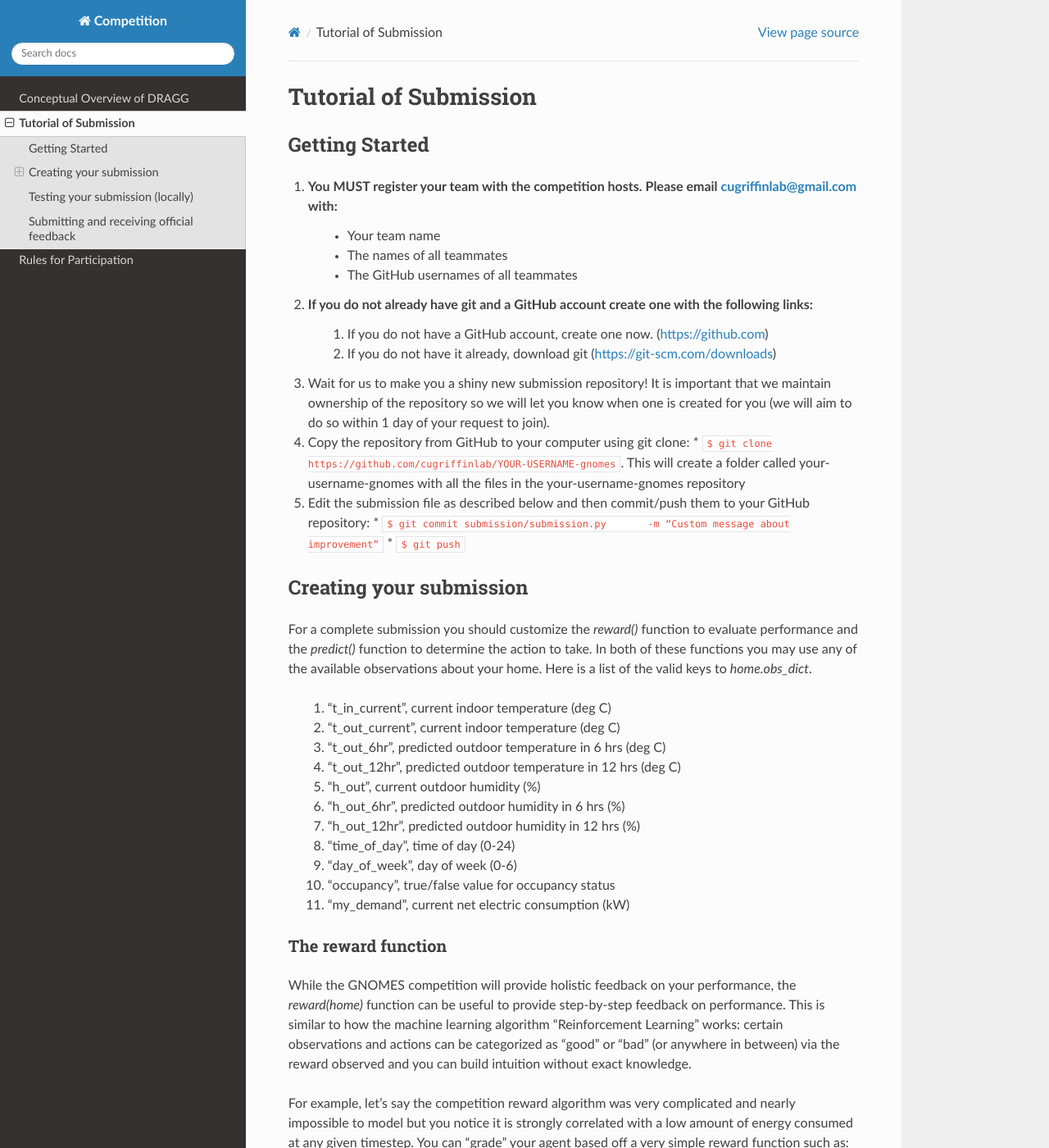
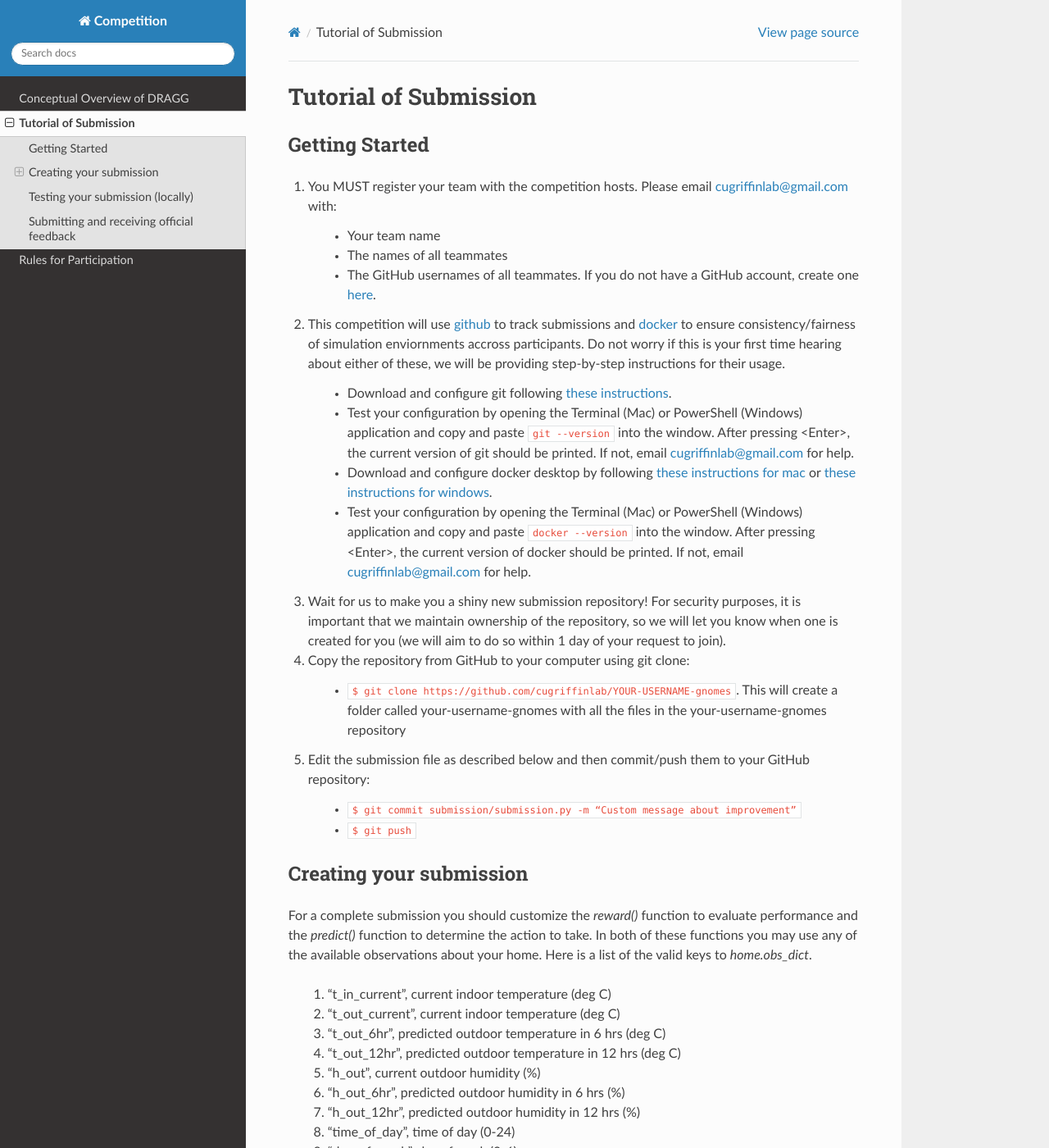
Before and after one commit to CUgriffinlab/gnomes-submission, a Sphinx documentation site: the page built from docs/source/tutorial.rst, in a window 1280 px wide and 1400 px high. Shown: the whole window at 82% size. Built offline with Sphinx 7.4.7 and the Read the Docs theme 2.0.0, drawn with Linux system fonts in a browser that asks for light colours; some of the changed text lies outside the part shown.

Commit message:
Updated tutorial instructions

```diff
--- a/docs/source/tutorial.rst
+++ b/docs/source/tutorial.rst
@@ -3,21 +3,27 @@ Tutorial of Submission
 Getting Started
 -------------------------------------------
 #. You MUST register your team with the competition hosts. Please email cugriffinlab@gmail.com with:
+
 	* Your team name
 	* The names of all teammates
-	* The GitHub usernames of all teammates
+	* The GitHub usernames of all teammates. If you do not have a GitHub account, create one `here <https://github.com/join>`_.
 
-#. If you do not already have git and a GitHub account create one with the following links:
-	#.	If you do not have a GitHub account, create one now. (https://github.com)
-	#.	If you do not have it already, download git (https://git-scm.com/downloads)
+#. This competition will use `github <https://github.com/about>`_ to track submissions and `docker <https://docs.docker.com/get-started/overview/>`_ to ensure consistency/fairness of simulation enviornments accross participants. Do not worry if this is your first time hearing about either of these, we will be providing step-by-step instructions for their usage.
 
-#. Wait for us to make you a shiny new submission repository! It is important that we maintain ownership of the repository so we will let you know when one is created for you (we will aim to do so within 1 day of your request to join).
+	* Download and configure git following `these instructions <https://docs.github.com/en/get-started/quickstart/set-up-git>`_.
+	* Test your configuration by opening the Terminal (Mac) or PowerShell (Windows) application and copy and paste ``git --version`` into the window. After pressing <Enter>, the current version of git should be printed. If not, email cugriffinlab@gmail.com for help.
+	* Download and configure docker desktop by following `these instructions for mac <https://docs.docker.com/desktop/install/mac-install/>`_ or `these instructions for windows <https://docs.docker.com/desktop/install/windows-install/>`_.
+	* Test your configuration by opening the Terminal (Mac) or PowerShell (Windows) application and copy and paste ``docker --version`` into the window. After pressing <Enter>, the current version of docker should be printed. If not, email cugriffinlab@gmail.com for help.
 
-#.	Copy the repository from GitHub to your computer using git clone:
+#. Wait for us to make you a shiny new submission repository! For security purposes, it is important that we maintain ownership of the repository, so we will let you know when one is created for you (we will aim to do so within 1 day of your request to join).
+
+#. Copy the repository from GitHub to your computer using git clone:
+
 	* ``$ git clone https://github.com/cugriffinlab/YOUR-USERNAME-gnomes``. This will create a folder called your-username-gnomes with all the files in the your-username-gnomes repository
 
-#.	Edit the submission file as described below and then commit/push them to your GitHub repository:
-	* ``$ git commit submission/submission.py	-m “Custom message about improvement”``
+#. Edit the submission file as described below and then commit/push them to your GitHub repository:
+
+	* ``$ git commit submission/submission.py -m “Custom message about improvement”``
 	* ``$ git push``
 
 Creating your submission
@@ -74,12 +80,14 @@ To test your agent you can run the same simulation setup as the official competi
 
 	* The steps for self-evaluation are as follows:
 
-		#.	Download Docker (https://www.docker.com) which is a free software that allow you to replicate our setup easily. Docker will perform downloads and run the Python files in the order you need, without additional input.
-		#.	Install Docker as directed. The downloaded file (\*.exe, \*.mkg) should guide you.
-		#.	Check Docker is properly installed: go to your terminal or PowerShell and enter ``$ docker --version``
-		#.	Change to the current working directory using ``cd dragg-comp-submission/sandbox``
-		#.	Build the simulation using ``docker-compose build``
-		#.	Run the simulation using ``docker-compose up --abort-on-container-exit``
+		#.	Open the Terminal (Mac) or Command Prompt (Windows) application and copy and paste the following commands into the window. Each time press <Enter> to run the command.
+
+			* Optional: Change into the Documents folder. When you open Terminal/Command you will likely be in the home (or 'C://' drive), but you can change to Documents with ``cd Documents``
+
+		#. 	Clone the repository using ``git clone https://github.com/cugriffinlab/your-username-gnomes.git``
+		#.	Change to the current working directory using ``cd your-username-gnomes``
+		#.	Build the simulation using ``docker-compose -f ./sandbox/docker-compose.yml build``
+		#.	Run the simulation using ``docker-compose -f ./sandbox/docker-compose.yml up --abort-on-container-exit``
 
 Submitting and receiving official feedback
 -----------------------------------------------------------
```
